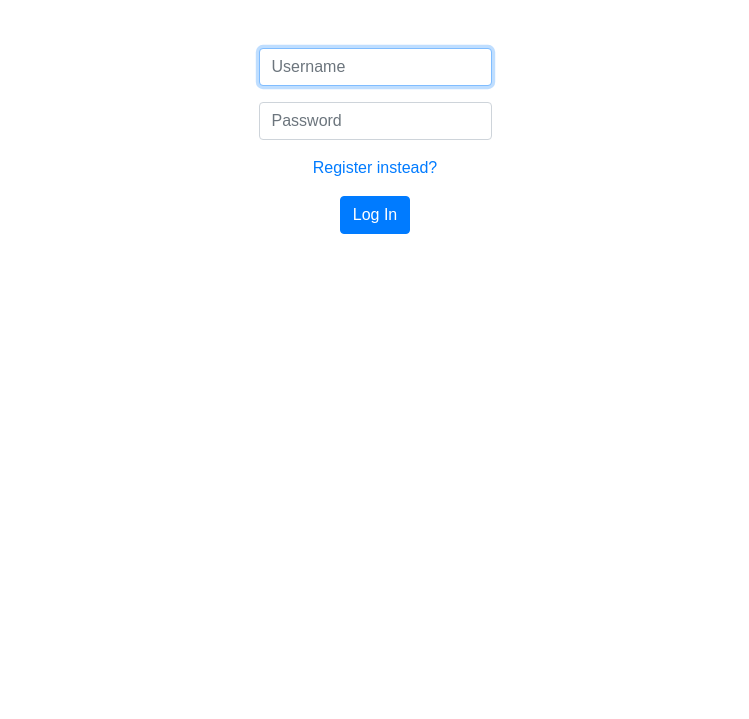
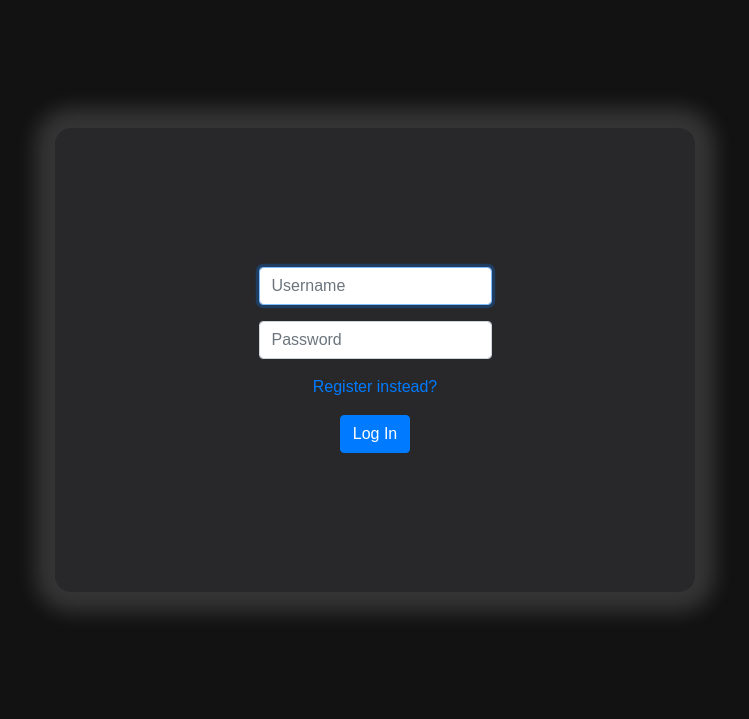
Before and after one commit to 0MuhammadTaha0/ChatApp, a Flask app: page /login in a window 1280 px wide. Shown: the top 719 px of the page, without its empty margins (265-1014 px from the left). Run offline with Flask 3, Linux system fonts and the light colour scheme; some libraries are stand-ins or nearby versions.

Commit message:
made front end of login and registration

```diff
--- a/static/styles.css
+++ b/static/dashboard-style.css
@@ -151,10 +151,16 @@ body {
         visibility:hidden;
     }
 }
-#profile-pic, #default-pic {
+
+
+#profile-icon {
+    width: 40px
+}
+
+.profile-pic {
     width: 200px;
 }
 
-#profile-pic {
-    width: 40px
+button:active {
+    transform: translateY(2px);
 }
--- /dev/null
+++ b/static/form-style.css
@@ -0,0 +1,27 @@
+body {
+    height: 90vh;
+    display: grid;
+    place-items: center;
+    background-color: #121212;
+    /* background-image:url('/static/images/background.png');
+    background-attachment:fixed;
+    background-repeat: no-repeat;
+    background-size: cover; */
+}
+
+#default-pic{
+    width: 150px;
+}
+.fieldsContainer {
+    height: 58vh;
+    width: 80vh;
+    display: grid;
+    place-items: center;
+    font-family:  sans-serif, Verdana ;
+    background-color: #28282B;
+    border-radius: 1em;
+    box-shadow: 0 0 1.25em 1.25em #c3c3c333;
+}
+button:active {
+    transform: translateY(2px);
+}
--- a/static/script.js
+++ b/static/script.js
@@ -47,7 +47,7 @@ function clickableContact(contactDiv, contact) {
         chatMessagesContainer.innerHTML = '';
 
         //Changing Default Dp
-        const dpContainer = document.querySelector('#profile-pic');
+        const dpContainer = document.querySelector('#profile-icon');
         dpContainer.src = contact["dp"];
 
         // Load messages
--- a/templates/add-friends.html
+++ b/templates/add-friends.html
@@ -3,6 +3,8 @@
 {% block title %}
     Add Friends
 {% endblock %}
+
+{% block stylesheet %}<link rel="stylesheet" href="/static/dashboard-style.css">{% endblock %}
 
 {% block content %}
 
--- a/templates/friend-requests.html
+++ b/templates/friend-requests.html
@@ -3,6 +3,8 @@
 {% block title %}
     Friend Requests
 {% endblock %}
+
+{% block stylesheet %}<link rel="stylesheet" href="/static/dashboard-style.css">{% endblock %}
 
 {% block content %}
 <table class="table">
--- a/templates/friends.html
+++ b/templates/friends.html
@@ -3,6 +3,8 @@
 {% block title %}
     Friends
 {% endblock %}
+
+{% block stylesheet %}<link rel="stylesheet" href="/static/dashboard-style.css">{% endblock %}
 
 {% block main %}
 <div class="container py-5 text-center">
--- a/templates/layout.html
+++ b/templates/layout.html
@@ -7,7 +7,7 @@
 
     <!-- Bootstrap CSS -->
     <link rel="stylesheet" href="https://cdn.jsdelivr.net/npm/bootstrap@4.1.3/dist/css/bootstrap.min.css" integrity="sha384-MCw98/SFnGE8fJT3GXwEOngsV7Zt27NXFoaoApmYm81iuXoPkFOJwJ8ERdknLPMO" crossorigin="anonymous">
-    <link rel="stylesheet" href="/static/styles.css">
+    {% block stylesheet %}{% endblock %}
     <title>ChatApp: {% block title %}{% endblock %}</title>
   </head>
   <body>
--- a/templates/login.html
+++ b/templates/login.html
@@ -4,8 +4,10 @@
     Log In
 {% endblock %}
 
+{% block stylesheet %}<link rel="stylesheet" href="/static/form-style.css">{% endblock %}
+
 {% block main %}
-<div class="container py-5 text-center">
+<div class="container py-5 text-center fieldsContainer">
     <form action="/login" method="post">
         <div class="mb-3">
             <input autocomplete="off" required autofocus class="form-control mx-auto w-auto" name="username" placeholder="Username" type="text">
--- a/templates/manage-friends.html
+++ b/templates/manage-friends.html
@@ -3,6 +3,8 @@
 {% block title %}
     Manage Friends
 {% endblock %}
+
+{% block stylesheet %}<link rel="stylesheet" href="/static/dashboard-style.css">{% endblock %}
 
 {% block content %}
 <table class="table">
```
Also changed, not shown: templates/index.html (+3 -1 lines), templates/register.html (+8 -4 lines), templates/settings.html (+4 -2 lines), static/images/background.png (added).
